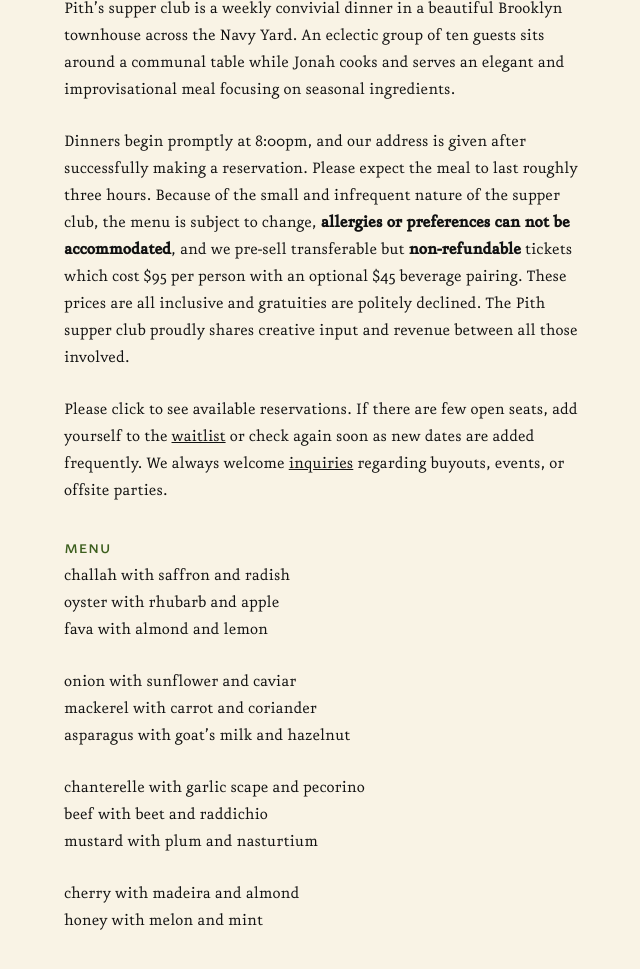
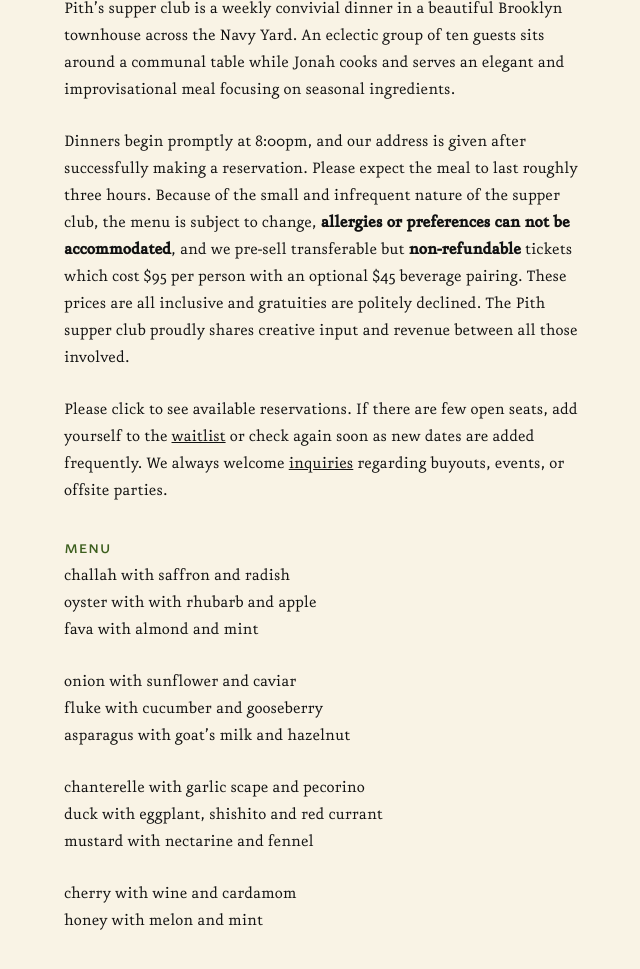
Before and after one commit to zoe-pith/pith-site, a Jekyll site: the page built from supperclub.md, in a window 1280 px wide, cut to the strip 329-1298 px from the top of the page. Shown: the whole strip, without its empty margins (350-990 px from the left). Built offline with Jekyll 4.4.1, drawn with Linux system fonts in a browser that asks for light colours.

```diff
--- a/supperclub.md
+++ b/supperclub.md
@@ -15,16 +15,16 @@
 
 ### menu
 challah with saffron and radish
-oyster with rhubarb and apple
-fava with almond and lemon
+oyster with with rhubarb and apple
+fava with almond and mint
 
 onion with sunflower and caviar
-mackerel with carrot and coriander
+fluke with cucumber and gooseberry
 asparagus with goat's milk and hazelnut
 
 chanterelle with garlic scape and pecorino
-beef with beet and raddichio
-mustard with plum and nasturtium
+duck with eggplant, shishito and red currant
+mustard with nectarine and fennel
 
-cherry with madeira and almond
+cherry with wine and cardamom
 honey with melon and mint
```
